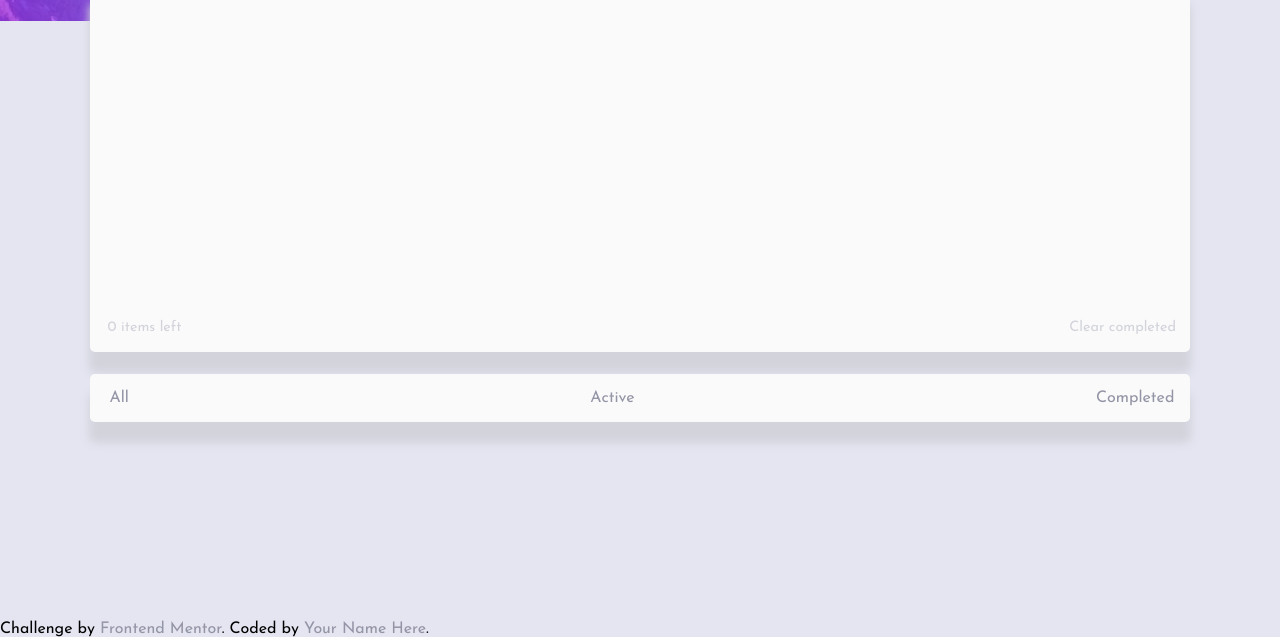
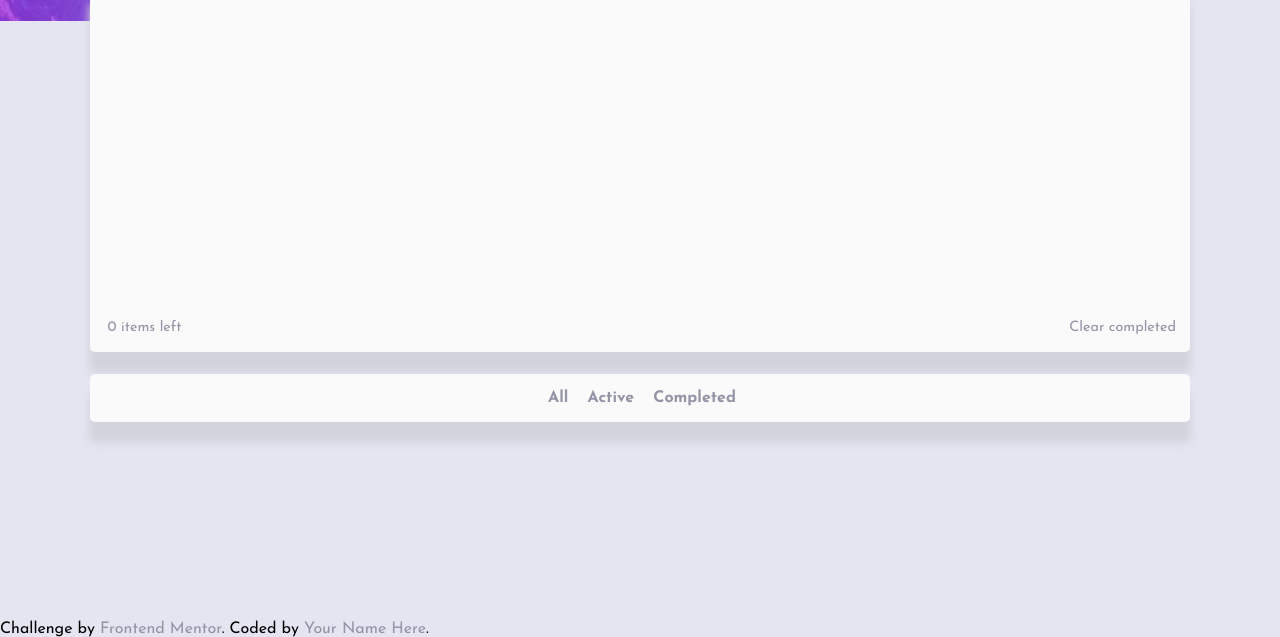
Before and after one commit to dialejo24/Todo-App, a website built with webpack: page dist/index.html in a window 1280 px wide. Shown: the part 179-816 px from the top of the page. Built offline with nearby package versions, Linux system fonts and the light colour scheme.

Commit message:
Change color and spacing

```diff
--- a/src/style.css
+++ b/src/style.css
@@ -79,10 +79,6 @@ img[alt="toggle"] {
 
 .todo_description {
     color: var(--very-dark-grayish-blue-l);
-}
-
-.todo_state {
-    color:var(--light-grayish-blue-l);
 }
 
 .filtered {
@@ -209,6 +205,7 @@ img[alt="cross icon"] {
     display: flex;
     justify-content: space-between;
     padding: 1.2em 1em 1.2em 1.25em;
+    color: var(--dark-grayish-blue-l);
 }
 
 .todos_filter {
@@ -222,7 +219,9 @@ img[alt="cross icon"] {
 .todos_filter > ul {
     padding: 1em 1em 1em 1.25em;
     display: flex;
-    justify-content: space-between;
+    justify-content: center;
+    gap: 1.2em;
+    font-weight: bold;
 }
 
 .shadow {
```
